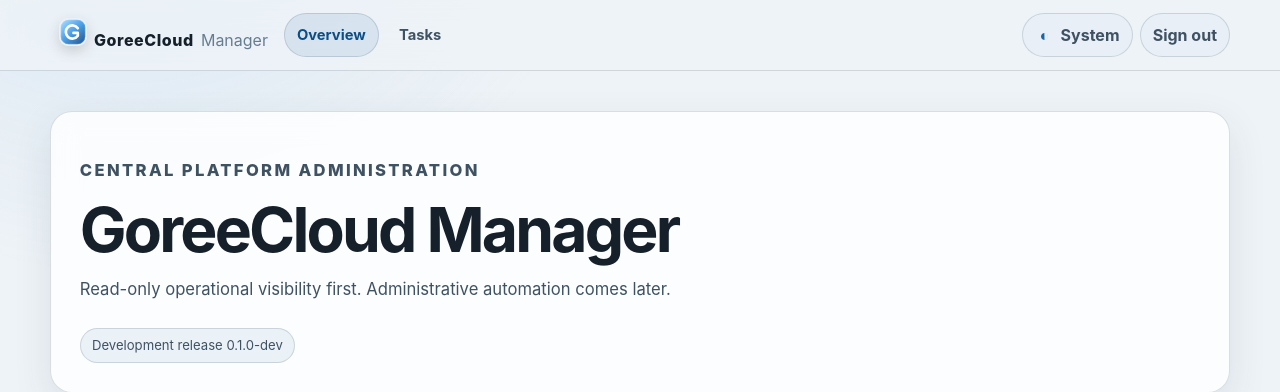
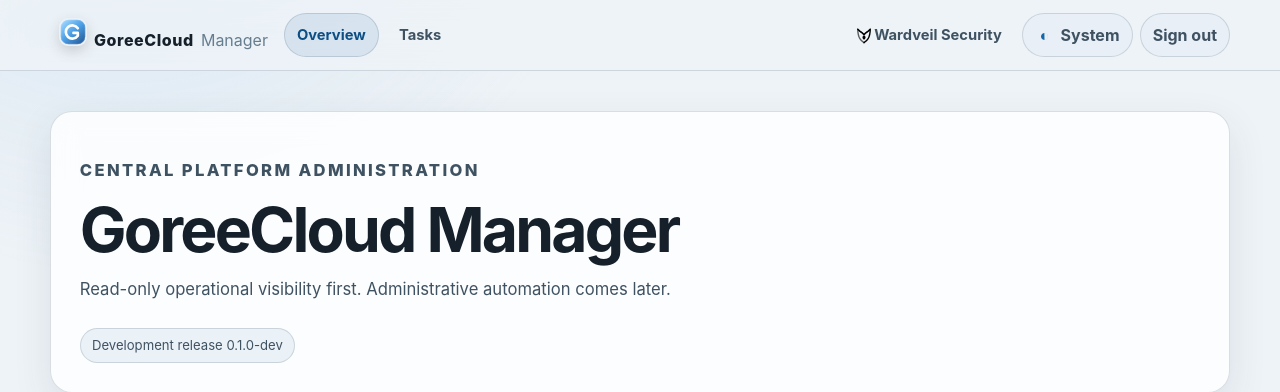
Before and after one commit to GoreeCloud/goreecloud-manager, a Django app: page / in a window 1280 px wide. Shown: the top 392 px of the page. Run offline with Django 5.2, Linux system fonts and the light colour scheme; the visitor is signed in with stand-in values (Sample User, id 1); parts of the project's set-up code (start-up, migrations or seed data) failed here and were passed over.

Commit message:
Present canonical Wardveil identity in Manager shell

```diff
--- a/core/templates/core/base.html
+++ b/core/templates/core/base.html
@@ -34,6 +34,12 @@
         {% endif %}
       </div>
       <div class="header-actions">
+        {% if user.is_authenticated %}
+          <span class="nav-link" aria-label="Security presentation identity: Wardveil Security by GoreeCloud" title="Wardveil Security by GoreeCloud">
+            <img src="{% static 'core/img/wardveil-security-icon.svg' %}" alt="" width="20" height="20" aria-hidden="true">
+            <span>Wardveil Security</span>
+          </span>
+        {% endif %}
         <button class="theme-toggle" type="button" data-theme-toggle aria-label="Change appearance">
           <span class="theme-icon" aria-hidden="true">◐</span>
           <span class="theme-label" data-theme-label>System</span>
```
